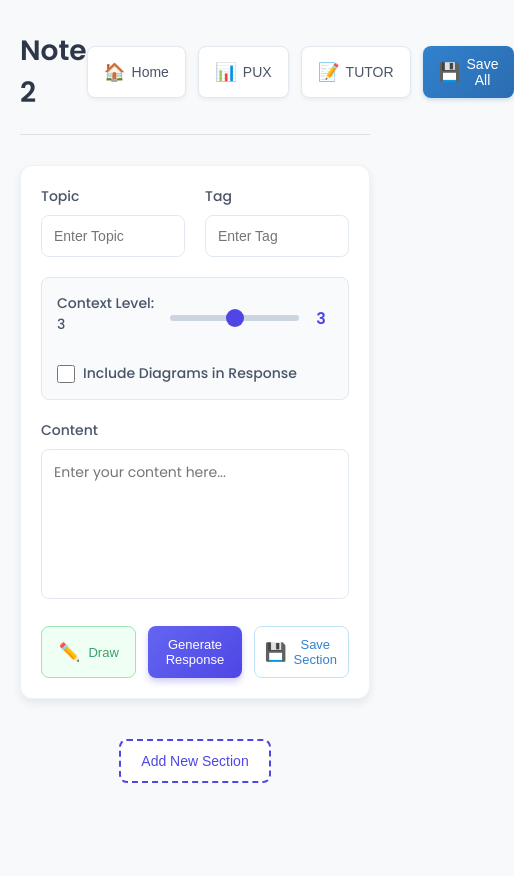
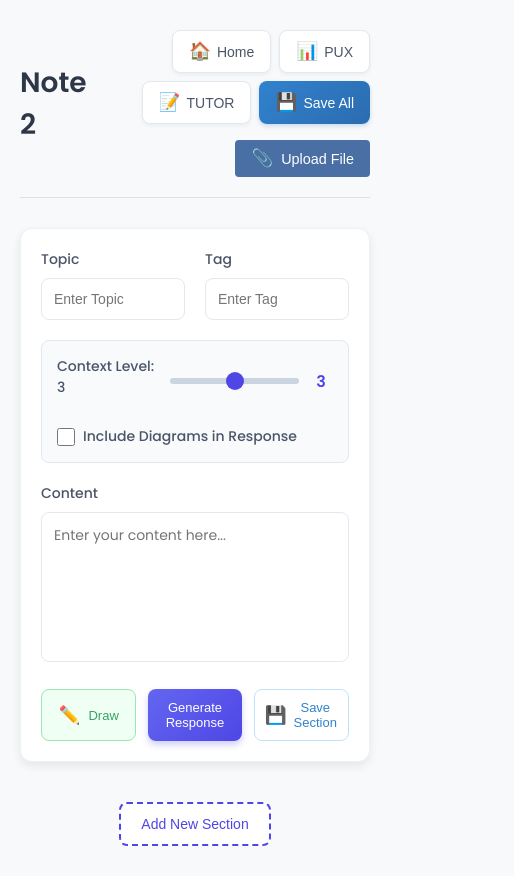
Before and after one commit to apotoxinsherry/uhh-tm-hackathon, a React (Create React App) app in the folder frontend/: page /note/1 in a window 390 px wide. Shown: the whole page, 514 px wide, since content can reach past the window. Before the commit the page ends 844 px from the top, so only its background shows below. Built offline with nearby package versions, Linux system fonts and the light colour scheme.

Commit message:
uploaded file feature added

```diff
--- a/frontend/src/pages/NotePage.js
+++ b/frontend/src/pages/NotePage.js
@@ -1,4 +1,4 @@
-import React, { useState, useEffect } from "react";
+import React, { useState, useEffect, useRef } from "react";
 import { useParams, useNavigate } from "react-router-dom";
 import axios from "axios";
 import ReactMarkdown from "react-markdown";
@@ -18,6 +18,9 @@ function NotePage() {
     isEditing: false, // Control whether response is in edit mode
     editedResponse: "" // Store edited response text
   }]);
+  const [isUploading, setIsUploading] = useState(false);
+  const [uploadStatus, setUploadStatus] = useState("");
+  const fileInputRef = useRef(null);
   const navigate = useNavigate();
 
   // Load saved data when the component mounts
@@ -185,6 +188,44 @@ function NotePage() {
     alert("Edits saved successfully!");
   };
 
+  // Handle file upload
+  const handleFileUpload = async (event) => {
+    const file = event.target.files[0];
+    if (!file) return;
+
+    const formData = new FormData();
+    formData.append('file', file);
+
+    setIsUploading(true);
+    setUploadStatus("Uploading...");
+
+    try {
+      const response = await axios.post(
+        `http://localhost:8000/users/user1/notes/note1/upload`,
+        formData,
+        {
+          headers: {
+            'Content-Type': 'multipart/form-data'
+          }
+        }
+      );
+
+      setUploadStatus(`Success! File "${file.name}" uploaded.`);
+      setTimeout(() => {
+        setUploadStatus("");
+      }, 5000);
+    } catch (error) {
+      console.error("Error uploading file:", error);
+      setUploadStatus("Upload failed. Please try again.");
+    } finally {
+      setIsUploading(false);
+      // Clear the file input
+      if (fileInputRef.current) {
+        fileInputRef.current.value = "";
+      }
+    }
+  };
+
   return (
     <div className="note-page">
       <div className="note-header">
@@ -206,6 +247,24 @@ function NotePage() {
             <span className="button-icon">💾</span>
             Save All
           </button>
+          <div className="file-upload-container">
+            <input
+              type="file"
+              id="file-upload"
+              onChange={handleFileUpload}
+              ref={fileInputRef}
+              style={{ display: 'none' }}
+            />
+            <button
+              className="upload-button"
+              onClick={() => fileInputRef.current.click()}
+              disabled={isUploading}
+            >
+              <span className="button-icon">📎</span>
+              Upload File
+            </button>
+            {uploadStatus && <div className="upload-status">{uploadStatus}</div>}
+          </div>
         </div>
       </div>
 
--- a/frontend/src/styles/NotePage.css
+++ b/frontend/src/styles/NotePage.css
@@ -818,3 +818,72 @@ textarea:focus {
     height: 900px;
   }
 }
+.file-upload-container {
+  display: flex;
+  align-items: center;
+  margin-left: 12px;
+  position: relative;
+}
+
+.upload-button {
+  background-color: #4a6fa5;
+  color: white;
+  border: none;
+  border-radius: 4px;
+  padding: 0.5rem 1rem;
+  font-size: 0.9rem;
+  cursor: pointer;
+  display: flex;
+  align-items: center;
+  gap: 0.5rem;
+  transition: all 0.2s ease;
+}
+
+.upload-button:hover {
+  background-color: #3a5a84;
+  transform: translateY(-2px);
+  box-shadow: 0 4px 8px rgba(0, 0, 0, 0.15);
+}
+
+.upload-button:active {
+  transform: translateY(1px);
+}
+
+.upload-button:disabled {
+  background-color: #a0a0a0;
+  cursor: not-allowed;
+}
+
+.upload-status {
+  position: absolute;
+  bottom: -24px;
+  left: 0;
+  font-size: 0.8rem;
+  background-color: rgba(255, 255, 255, 0.9);
+  padding: 4px 8px;
+  border-radius: 4px;
+  box-shadow: 0 2px 4px rgba(0, 0, 0, 0.1);
+  white-space: nowrap;
+  max-width: 200px;
+  overflow: hidden;
+  text-overflow: ellipsis;
+  z-index: 10;
+}
+
+/* Mobile responsiveness for the upload button */
+@media screen and (max-width: 768px) {
+  .navigation-buttons {
+    flex-wrap: wrap;
+    gap: 8px;
+  }
+
+  .file-upload-container {
+    margin-left: 0;
+    margin-top: 8px;
+  }
+
+  .upload-status {
+    bottom: -20px;
+    font-size: 0.7rem;
+  }
+}
```
